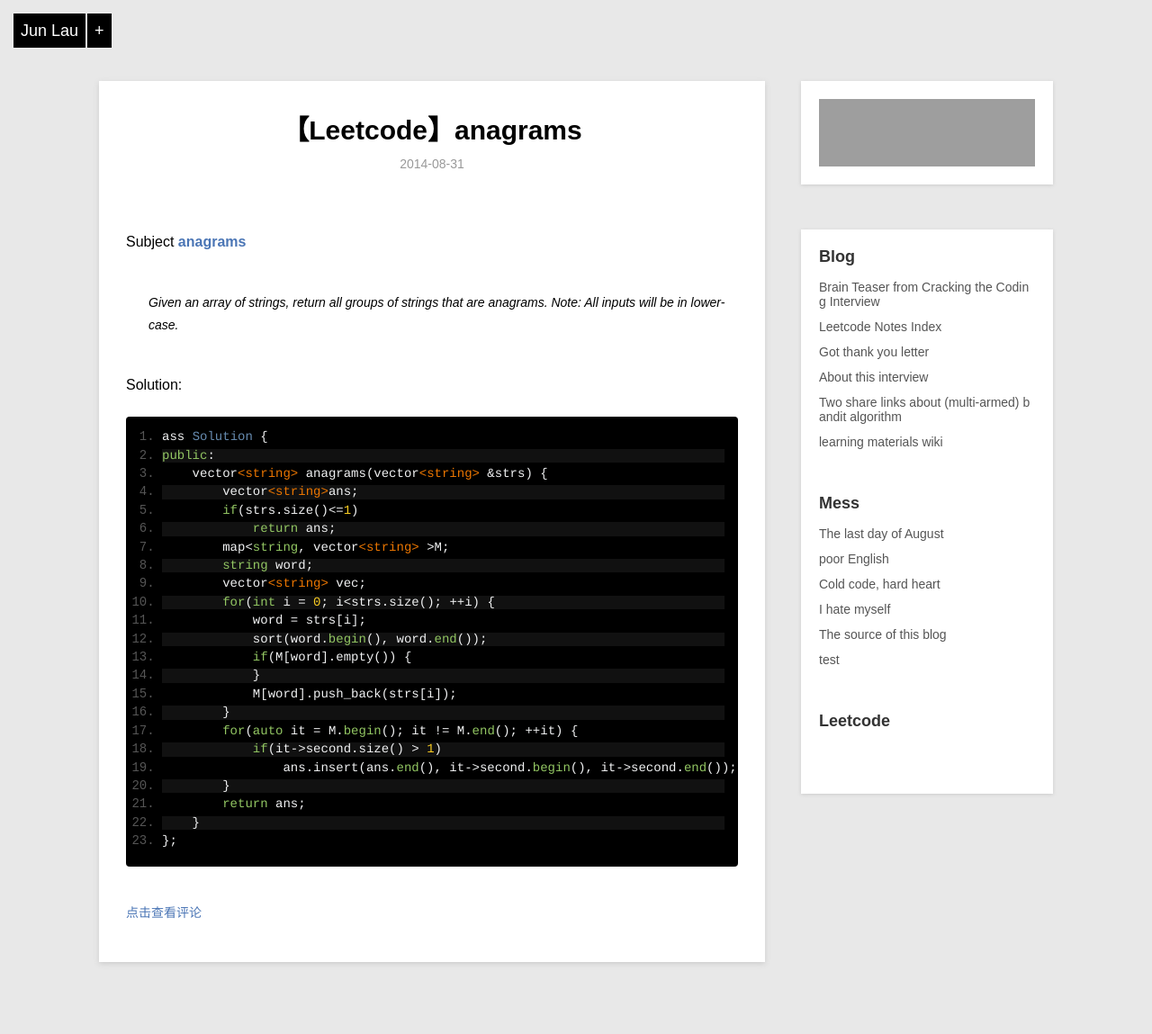
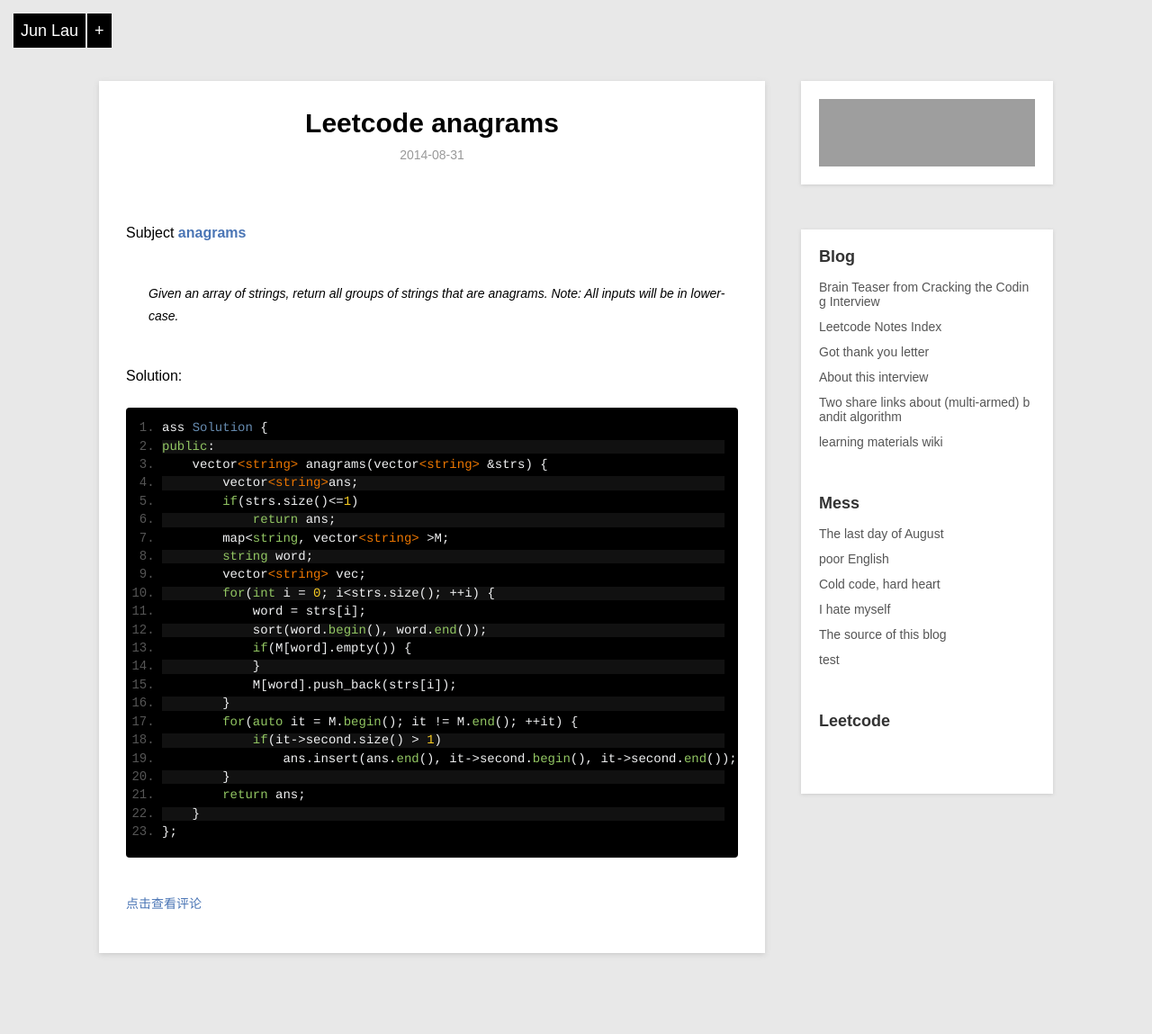
Before and after one commit to kunth/kunth.github.io, a Jekyll site: the page built from _posts/leetcode/2014-08-31-anagrams.md, in a window 1280 px wide. Shown: the whole page at 90% size. Built offline with Jekyll 4.4.1, drawn with Linux system fonts in a browser that asks for light colours; Markdown is read by kramdown in place of the engine named in the settings; grey boxes are pictures that could not be loaded.

```diff
--- a/_posts/leetcode/2014-08-31-anagrams.md
+++ b/_posts/leetcode/2014-08-31-anagrams.md
@@ -1,6 +1,6 @@
 ---
 layout: post
-title: 【Leetcode】anagrams
+title: Leetcode anagrams
 description: Test how it represents in blog
 category: Leetcode
 ---
```
